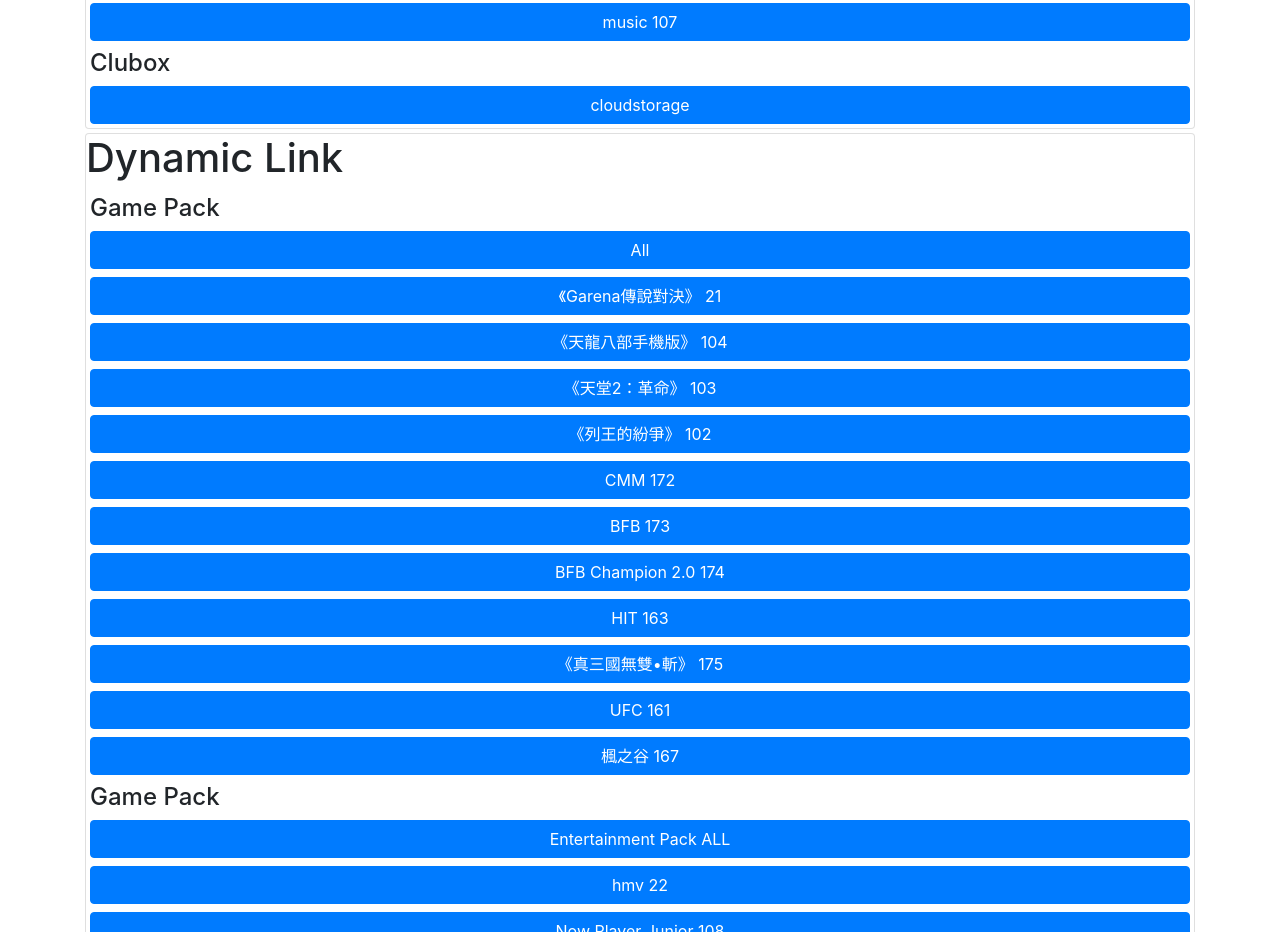
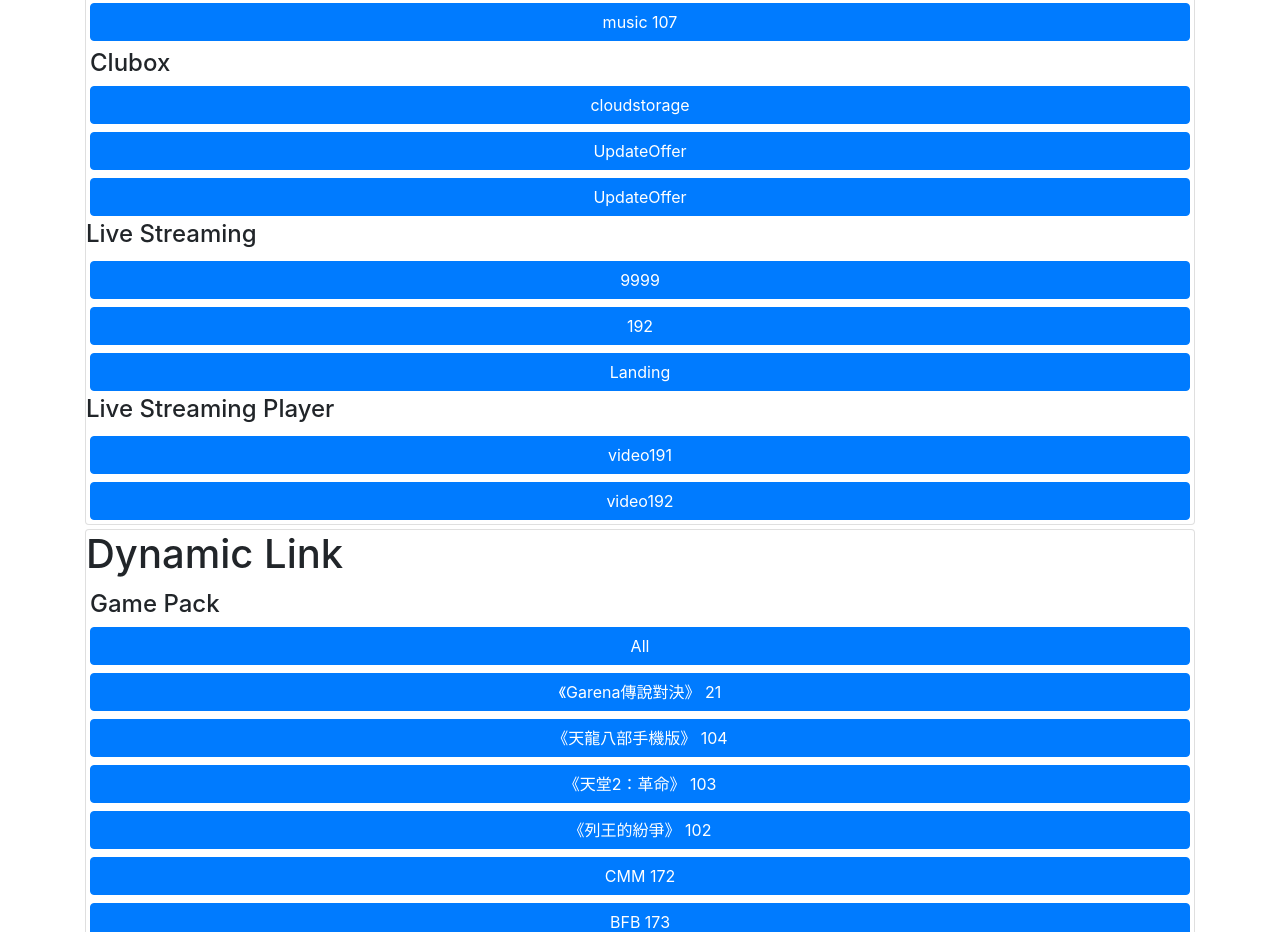
Before and after one commit to Tommyltc/clubsim-app-test-webapp, a plain HTML site: page index.html in a window 1280 px wide. Shown: the part 1098-2030 px from the top of the page. Drawn offline with nearby package versions, Linux system fonts and the light colour scheme.

Commit message:
add clubox

```diff
--- a/index.html
+++ b/index.html
@@ -53,6 +53,17 @@
 
           <h4 class="m-1">Clubox</h4>
           <a class="btn btn-primary m-1" role="button" href="clubsim://goTo/PRODUCT/cloudstorage/999">cloudstorage</a>
+          <a class="btn btn-primary m-1" role="button" href="clubsim://clubox/activate">UpdateOffer</a>
+          <a class="btn btn-primary m-1" role="button" href="clubsim://clubox/updateOffer">UpdateOffer</a>
+
+          <h4>Live Streaming</h4>
+          <a class="btn btn-primary m-1" role="button" href="clubsim://goTo/PRODUCT/videobroadcast/9999">9999</a>
+          <a class="btn btn-primary m-1" role="button" href="clubsim://goTo/PRODUCT/videobroadcast/192">192</a>
+          <a class="btn btn-primary m-1" role="button" href="clubsim://goTo/PRODUCT/videobroadcast/landing">Landing</a>
+
+          <h4>Live Streaming Player</h4>
+          <a class="btn btn-primary m-1" role="button" href="clubsim://goTo/PRODUCT/streamingplayer?offerId=191&videoId=0">video191</a>
+          <a class="btn btn-primary m-1" role="button" href="clubsim://goTo/PRODUCT/streamingplayer?offerId=192&videoId=0">video192</a>
         </div>
         <div class="card mt-1">
           <h1>Dynamic Link</h1>
```
